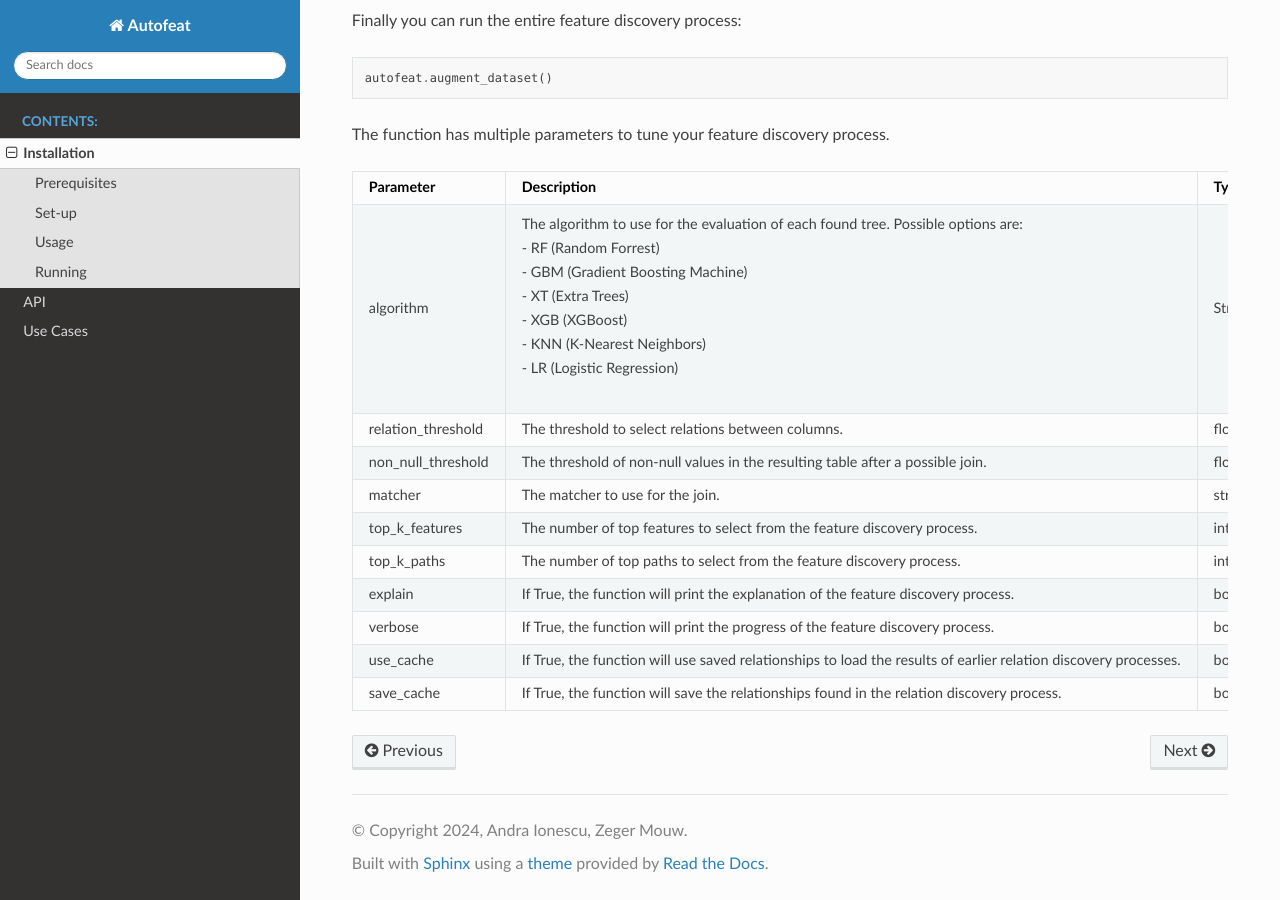
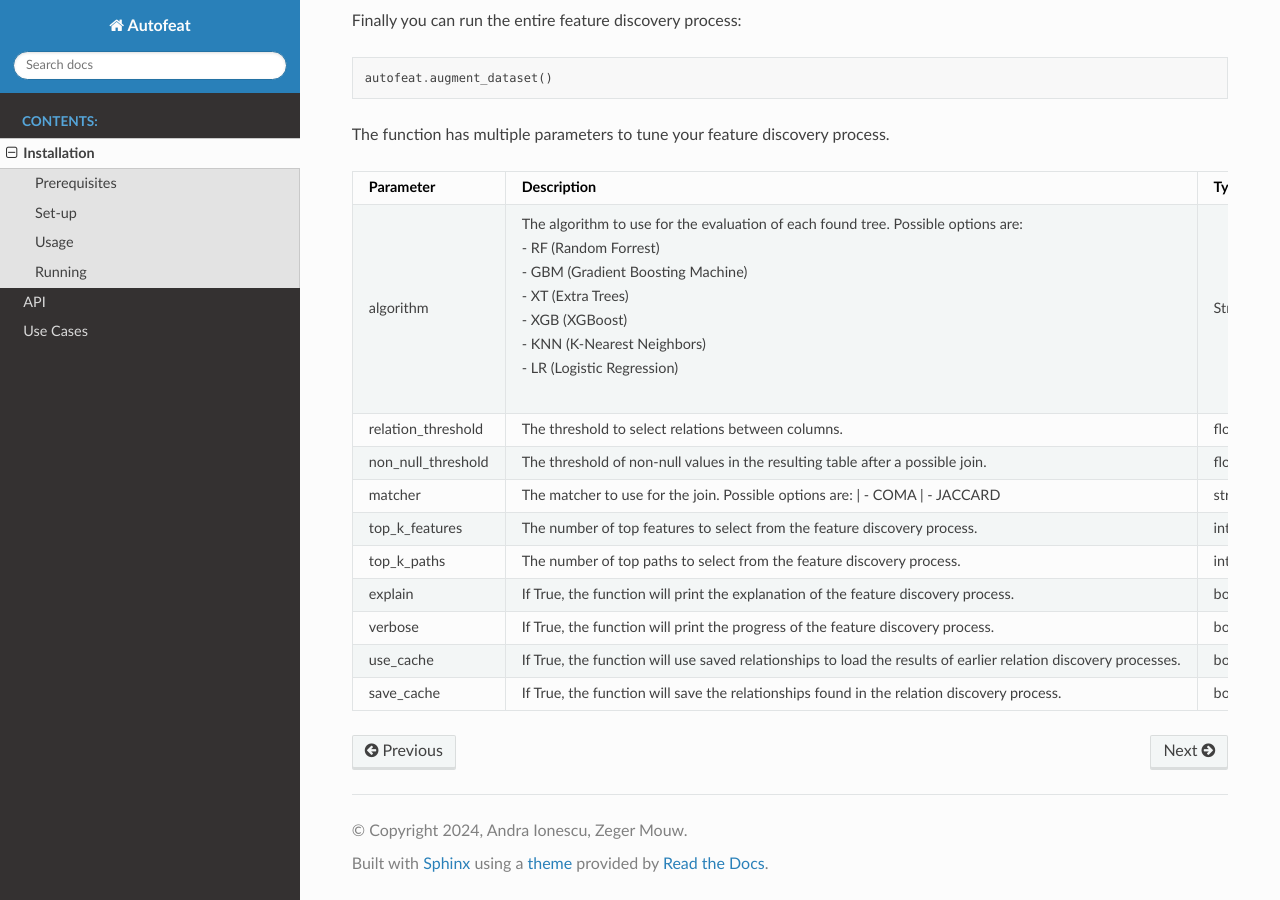
Before and after one commit to delftdata/hci-auto-feat, a Sphinx documentation site: the page built from docs/source/installation.rst, in a window 1280 px wide and 900 px high, scrolled down 1136 px. Built offline with Sphinx 7.4.7 and the Read the Docs theme 2.0.0, drawn with Linux system fonts in a browser that asks for light colours.

Commit message:
added options for matcher

```diff
--- a/docs/source/installation.rst
+++ b/docs/source/installation.rst
@@ -90,7 +90,9 @@ The function has multiple parameters to tune your feature discovery process.
       - float
       - 0.5
     * - matcher
-      - The matcher to use for the join.
+      - The matcher to use for the join. Possible options are:
+        | - COMA
+        | - JACCARD
       - str
       - COMA
     * - top_k_features
```
